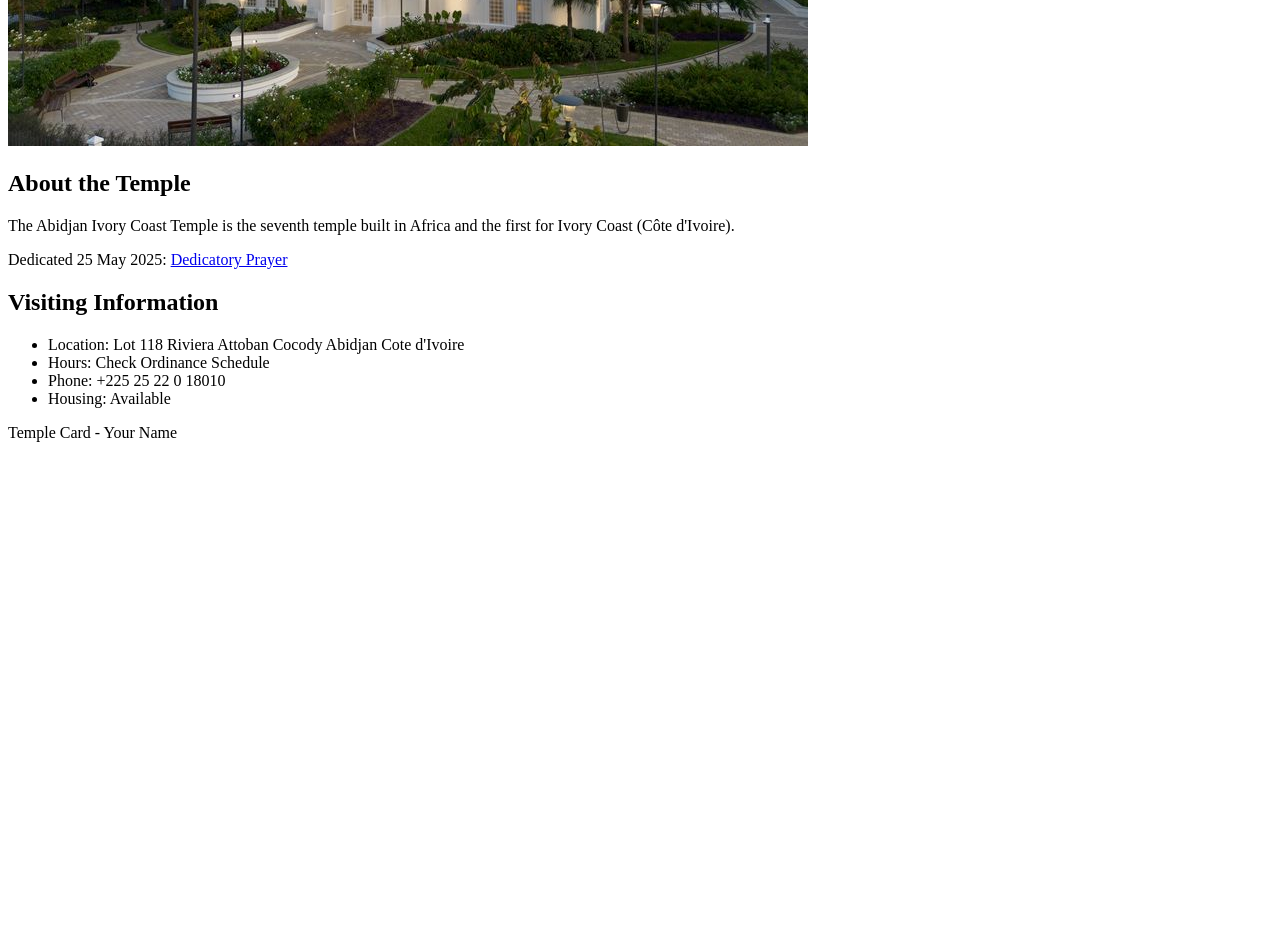
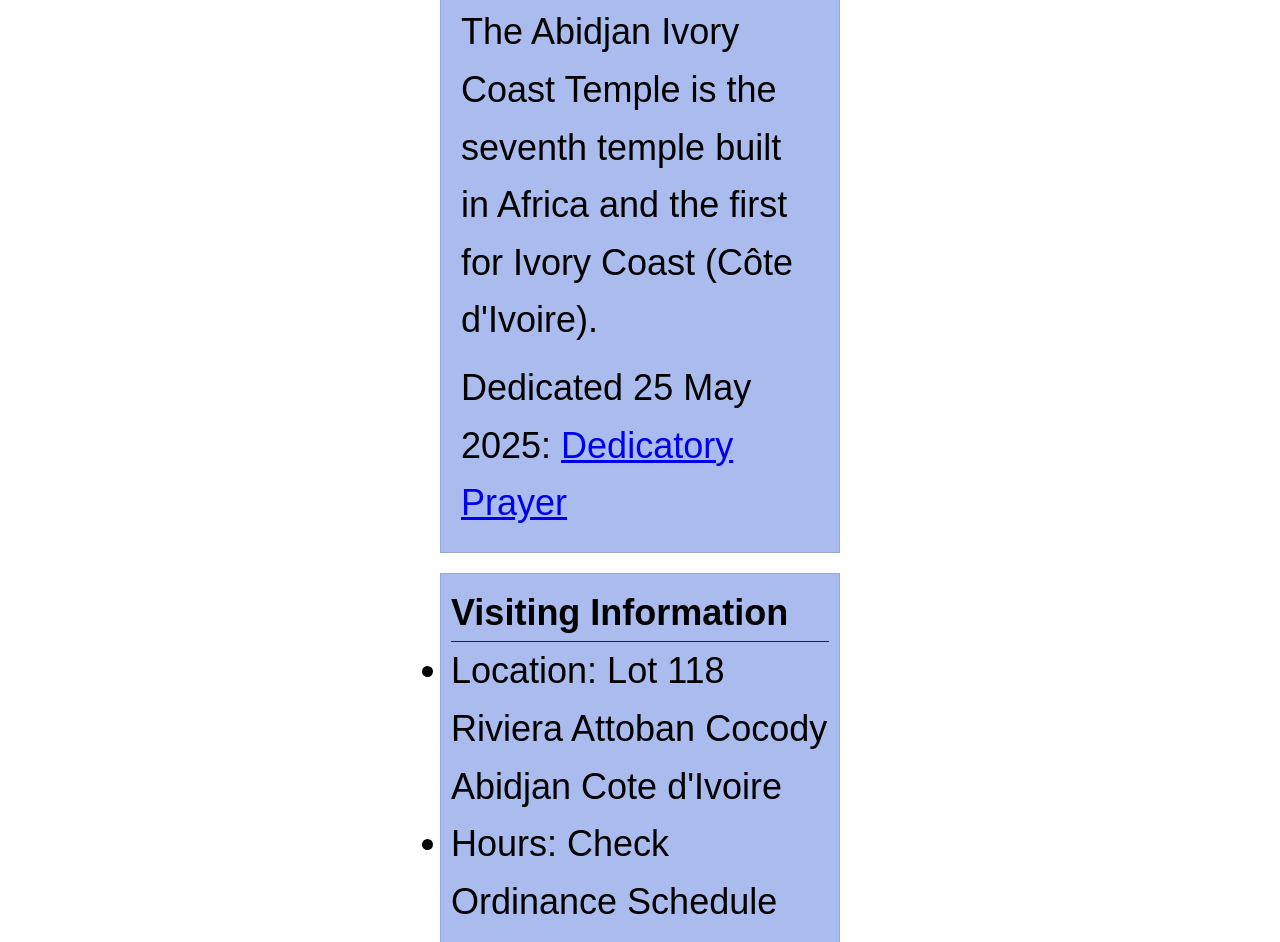
Before and after one commit to gailelebokang-beep/wdd130, a plain HTML site: page week02/temple.html in a window 1280 px wide. Shown: the part 568-1510 px from the top of the page. Before the commit the page ends 1026 px from the top, so only its background shows below. Drawn offline with Linux system fonts and the light colour scheme.

Commit message:
Code Along

```diff
--- /dev/null
+++ b/week02/styles/Temple.css
@@ -0,0 +1,60 @@
+    * {
+        margin: 0;
+        padding: 0;
+        box-sizing: border-box;
+        font-size: 1.5rem;
+    }
+
+    body {
+        font-family: Arial, Helvetica, sans-serif;
+        line-height: 1.6;
+    }
+
+    header,
+    footer {
+        background-color: #333;
+        color: #fff;
+        padding: 10px;
+        text-align: center;
+
+    }
+
+    main {
+        width: 400px;
+        margin: 0 auto;
+    }
+
+    h1 {
+        margin: 10px;
+        text-align: center;
+    }
+
+    h2 {
+        border-bottom: 1px solid #222;
+    }
+
+    img {
+        width: 100%;
+        height: auto;
+        box-shadow: 30px 20px 30px #333;
+    }
+
+    section {
+        margin: 20px 0;
+        border: 1px solid rgb(0 0 0/ 10%);
+        padding: 10px;
+        background-color: #abe;
+        font-size: 9rem;
+    }
+
+    section p {
+        margin: 10px;
+    }
+
+    ul {
+        margin-left: 10px 20px;
+    }
+
+    footer {
+        font-size: .9rem;
+    }
--- a/week02/temple.html
+++ b/week02/temple.html
@@ -5,6 +5,7 @@
     <meta charset="UTF-8">
     <meta name="viewport" content="width=device-width, initial-scale=1.0">
     <title>Temple Card - Abidjan Cote d'Ivoire</title>
+    <link rel="stylesheet" href="styles/Temple.css">
 </head>
 
 <body>
@@ -18,11 +19,12 @@
         </picture>
         <section>
             <h2>About the Temple</h2>
-            <p>The Abidjan Ivory Coast Temple is the seventh temple built in Africa and the first for Ivory Coast (Côte
+            <p>The Abidjan Ivory Coast Temple is the seventh temple built in Africa and the first
+                for Ivory Coast (Côte
                 d'Ivoire).</p>
             <p>Dedicated 25 May 2025: <a
-                    href="https://www.churchofjesuschrist.org/temples/dedicatory-prayer/abidjan-ivory-coast-temple/2025-05-25?lang=eng"
-                    target="_blank" rel="noopener noreferrer">Dedicatory Prayer</a></p>
+                  href="https://www.churchofjesuschrist.org/temples/dedicatory-prayer/abidjan-ivory-coast-temple/2025-05-25?lang=eng"
+                  target="_blank" rel="noopener noreferrer">Dedicatory Prayer</a></p>
         </section>
         <section>
             <h2>Visiting Information</h2>
@@ -35,7 +37,7 @@
         </section>
     </main>
     <footer>
-        <p>Temple Card - Your Name</p>
+        <p>Temple Card - Bokang Gailele</p>
     </footer>
 </body>
 
```
Also changed, not shown: week02/basic-layout.html (+3 -2 lines).
